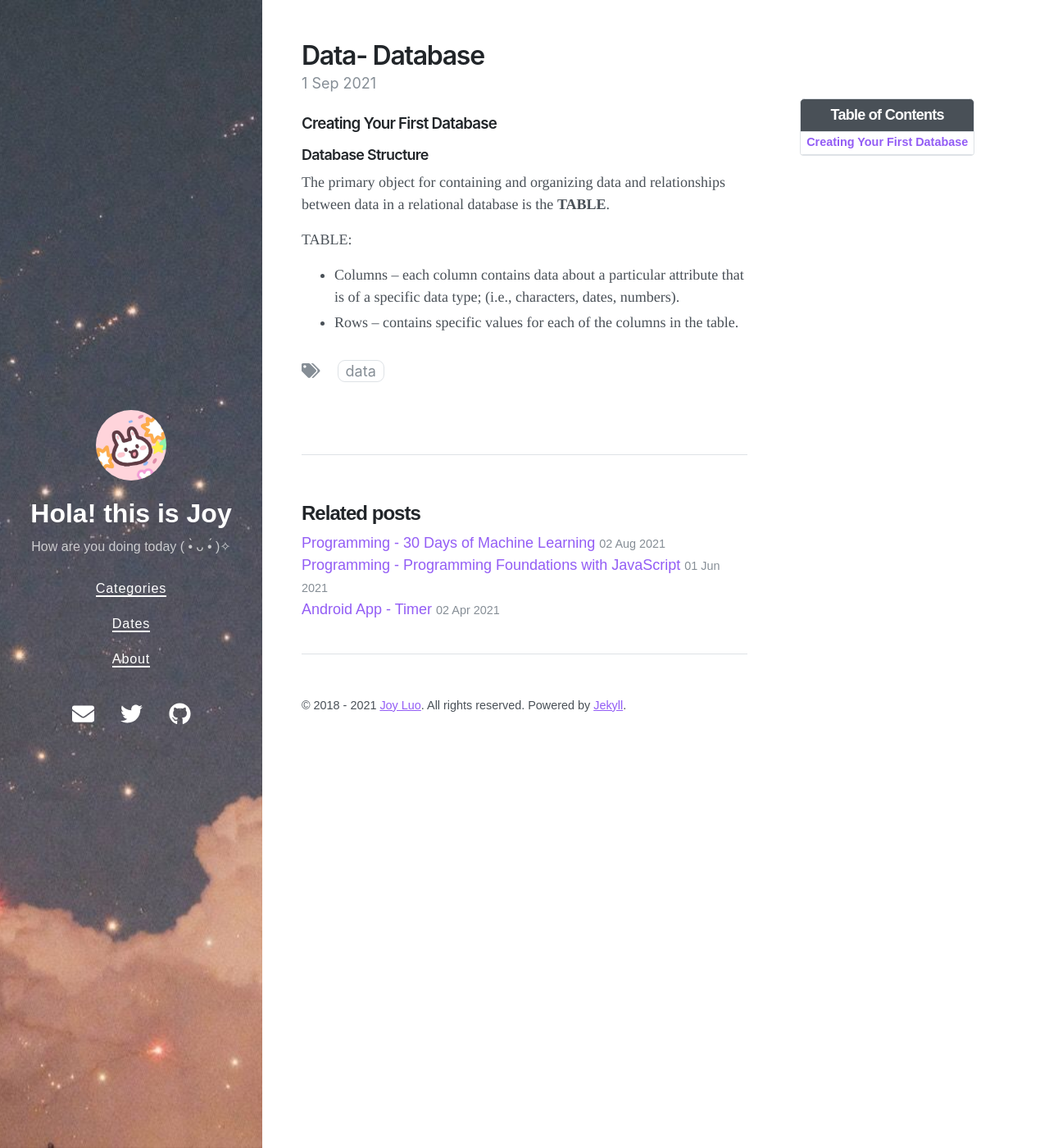
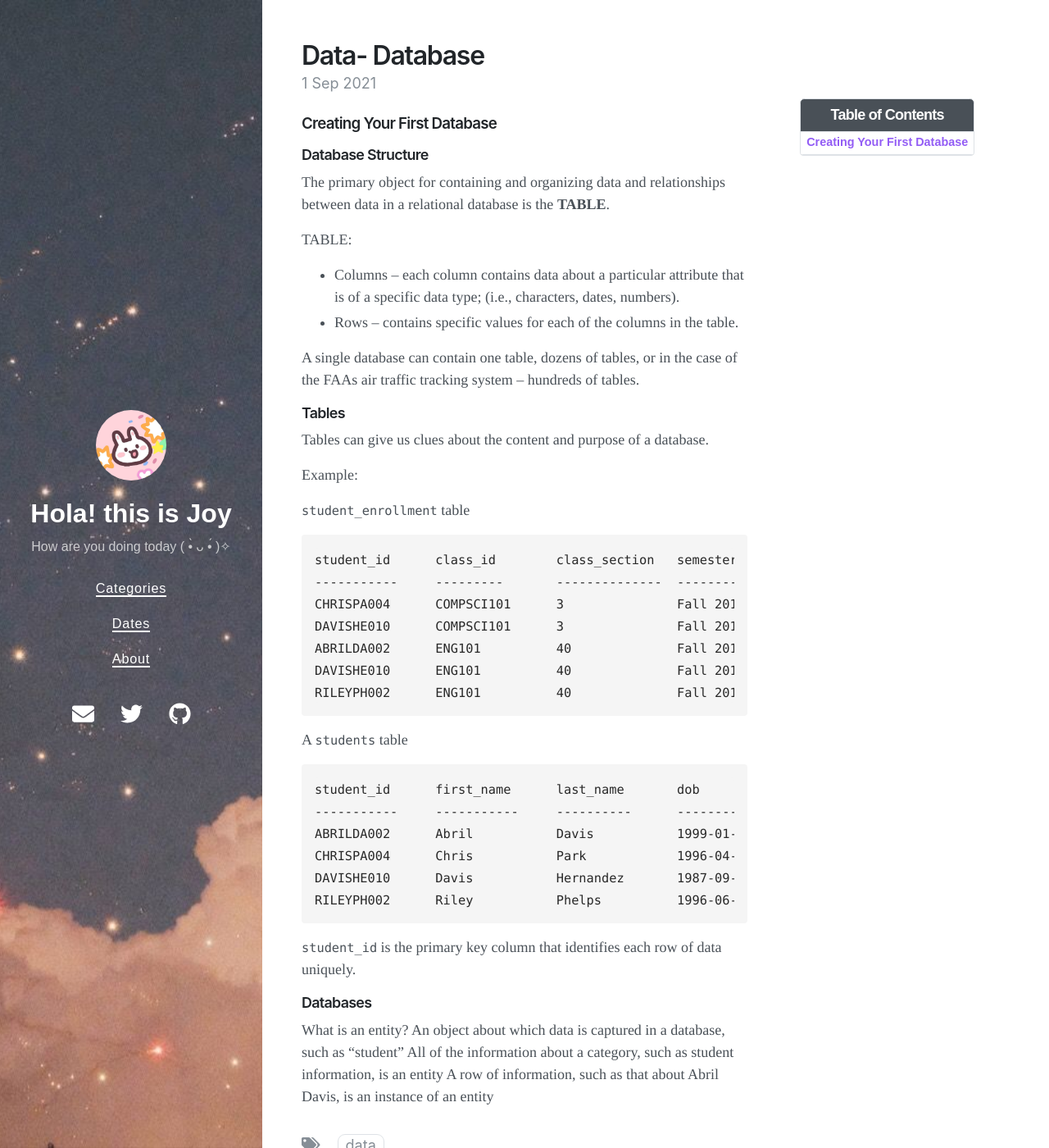
Before and after one commit to Joy3Luo/mathnotes, a Jekyll site: the page built from _posts/2021-09-01-DatabaseINST123.md, in a window 1280 px wide and 1400 px high. Shown: the whole window at 82% size. Built offline with Jekyll 4.4.1, drawn with Linux system fonts in a browser that asks for light colours; nearby versions of some CDN libraries.

Commit message:
Update 2021-09-01-DatabaseINST123.md

````diff
--- a/_posts/2021-09-01-DatabaseINST123.md
+++ b/_posts/2021-09-01-DatabaseINST123.md
@@ -24,3 +24,40 @@ The primary object for containing and organizing data and relationships between
 TABLE:
 - Columns – each column contains data about a particular attribute that is of a specific data type; (i.e., characters, dates, numbers).
 - Rows – contains specific values for each of the columns in the table.
+
+A single database can contain one table, dozens of tables, or in the case of the FAAs air traffic tracking system – hundreds of tables.
+
+#### Tables
+Tables can give us clues about the content and purpose of a database.
+
+Example:
+
+`student_enrollment` table
+```
+student_id	class_id	class_section   semester
+----------- 	---------	--------------	----------
+CHRISPA004	COMPSCI101	3		Fall 2017
+DAVISHE010	COMPSCI101 	3	        Fall 2017
+ABRILDA002	ENG101		40		Fall 2017
+DAVISHE010	ENG101		40      	Fall 2017
+RILEYPH002	ENG101		40	        Fall 2017
+```
+
+A `students` table
+```
+student_id	first_name	last_name	dob
+-----------	-----------	----------	----------
+ABRILDA002	Abril		Davis		1999-01-10
+CHRISPA004	Chris		Park		1996-04-10
+DAVISHE010	Davis		Hernandez	1987-09-14
+RILEYPH002	Riley		Phelps		1996-06-15
+```
+
+`student_id` is the primary key column that identifies each row of data uniquely.
+
+#### Databases
+
+What is an entity?
+An object about which data is captured in a database, such as "student"
+All of the information about a category, such as student information, is an entity
+A row of information, such as that about Abril Davis, is an instance of an entity
````
